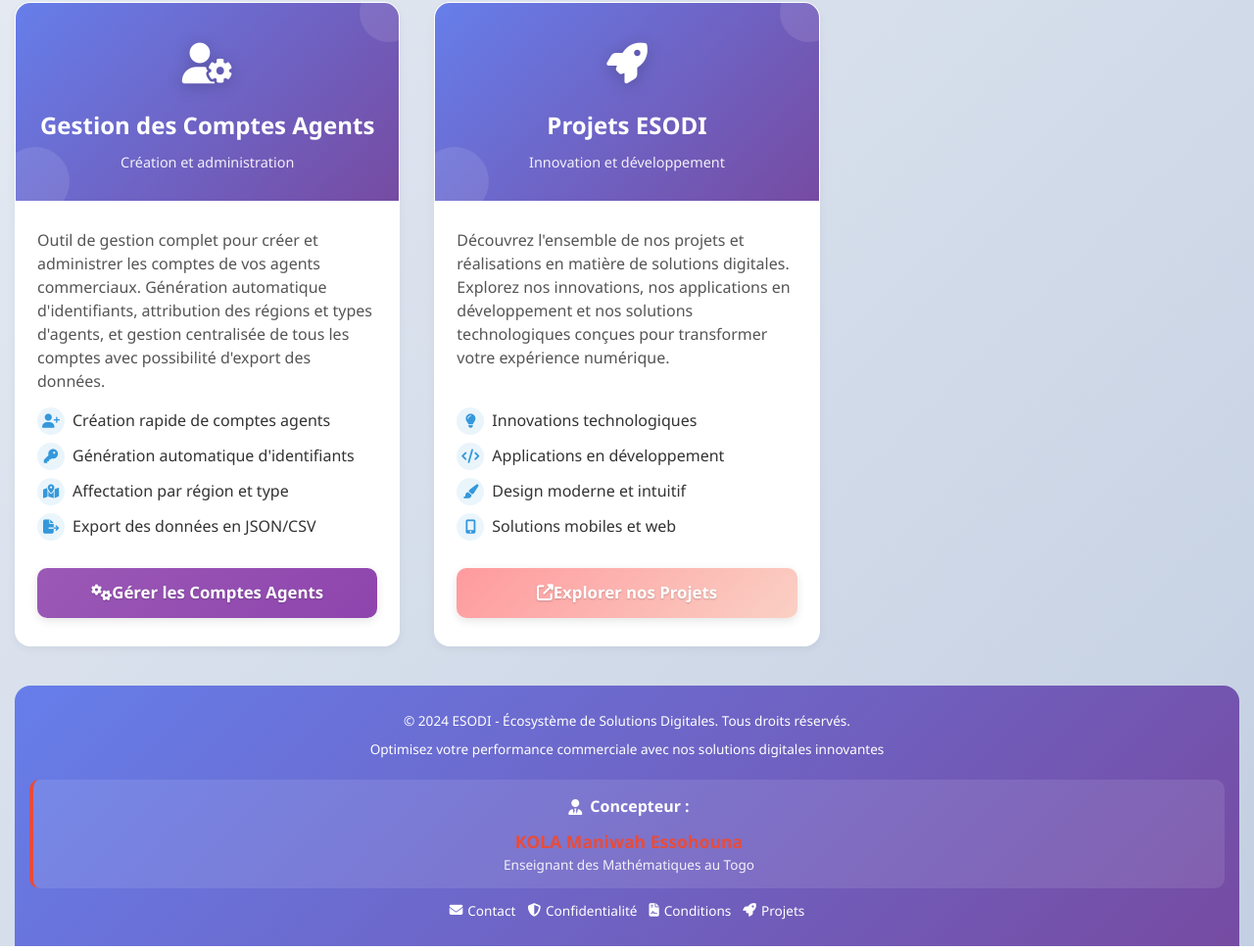
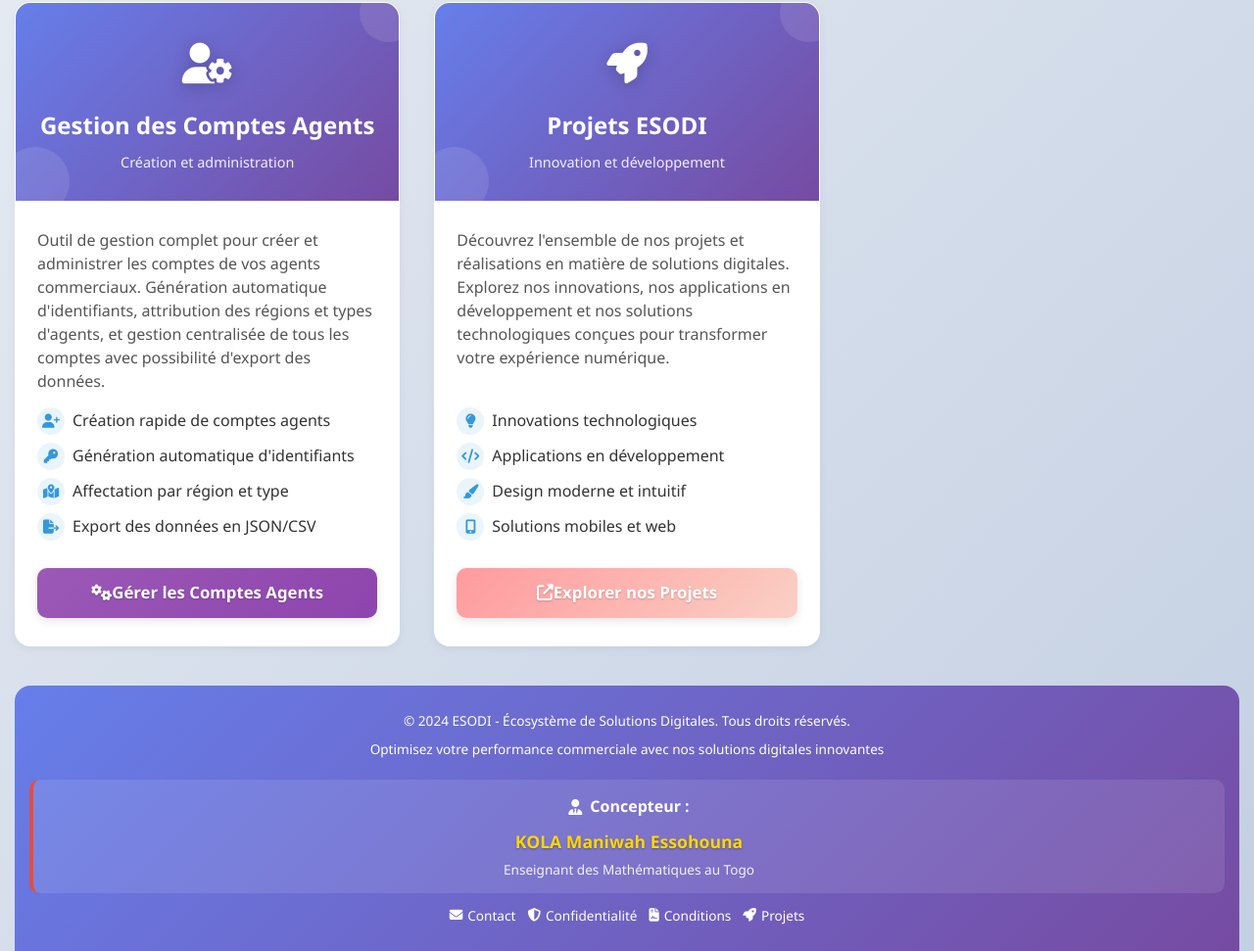
Before and after one commit to jeanskodoc/ETS-ESODI, a plain HTML site: page index.html in a window 1280 px wide. Shown: the part 1140-2111 px from the top of the page at 98% size. Drawn offline with Linux system fonts and the light colour scheme.

Commit message:
Update index.html

```diff
--- a/index.html
+++ b/index.html
@@ -426,7 +426,9 @@
         .designer-name {
             font-size: 1.1rem;
             font-weight: 700;
-            color: var(--accent-color);
+            color: #FFD700; /* Jaune vif */
+            text-shadow: 0 1px 2px rgba(0, 0, 0, 0.3);
+            margin-bottom: 5px;
         }
 
         .designer-details {
```
